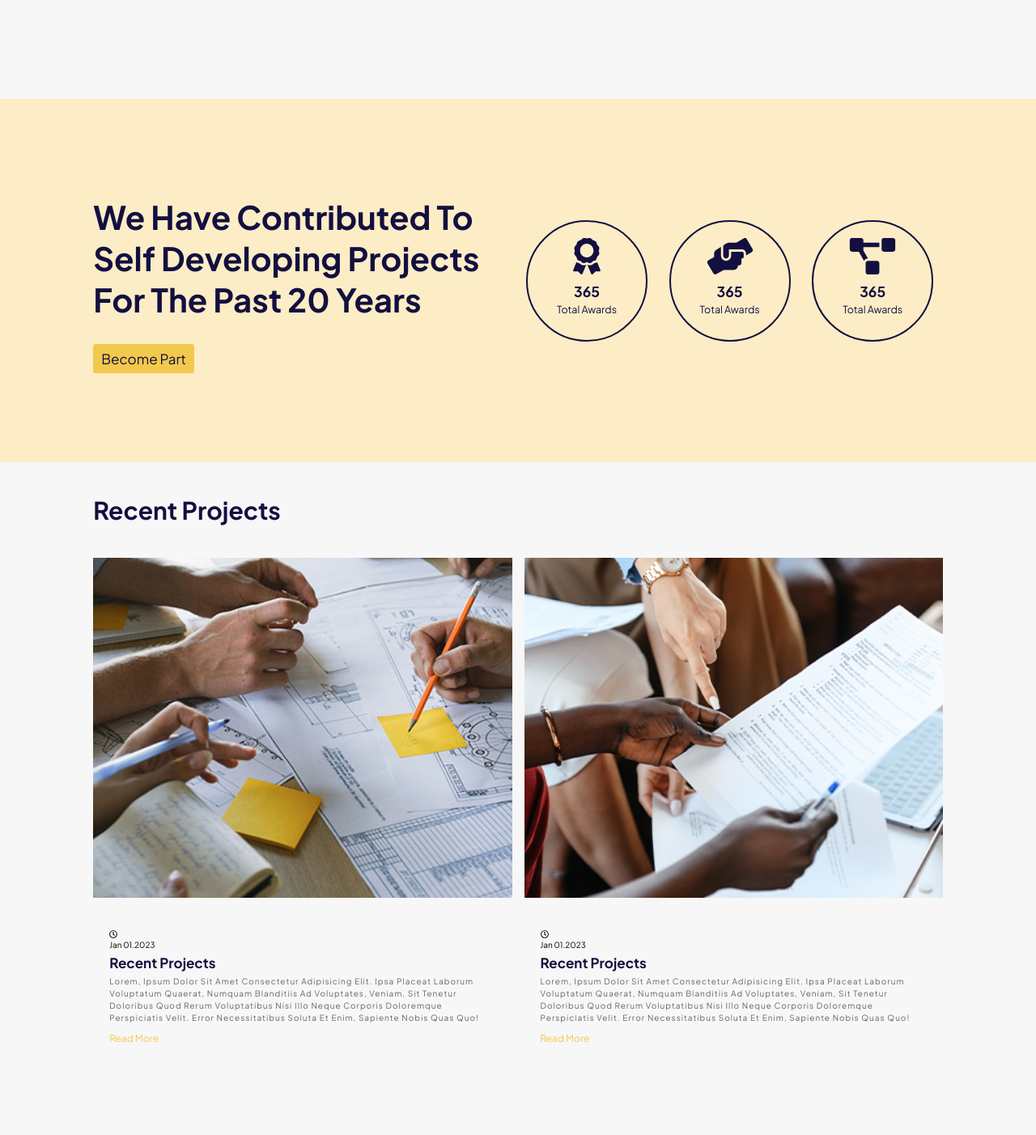
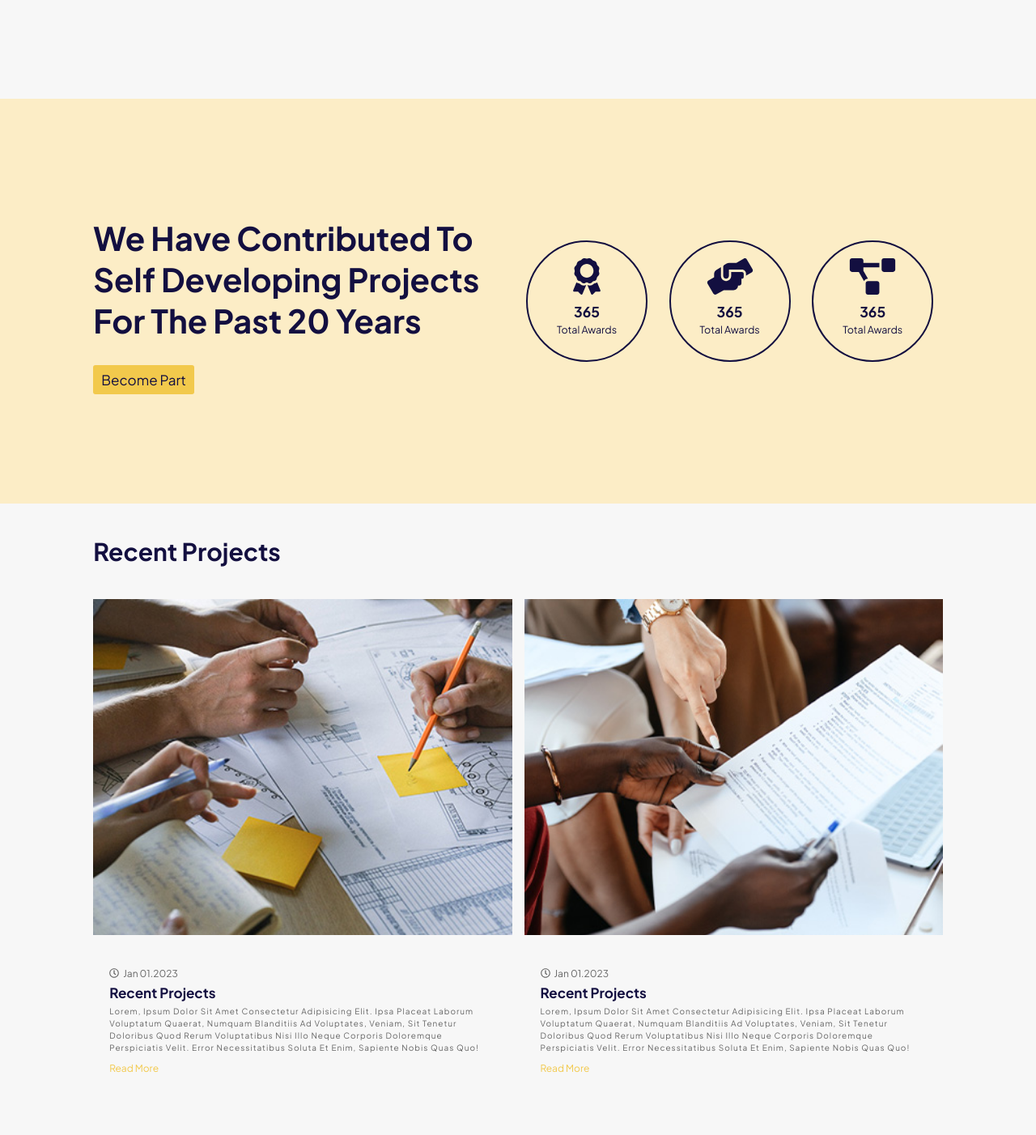
Before and after one commit to Surnmai/hon-adomako-ngo, a React (Create React App) app: page / in a window 1280 px wide. Shown: the part 1320-2722 px from the top of the page at 81% size. Built offline with nearby package versions, Linux system fonts and the light colour scheme.

Commit message:
correct time

```diff
--- a/src/css/index.css
+++ b/src/css/index.css
@@ -163,8 +163,7 @@ header .icons svg:hover {
   align-items: center;
   gap: 2rem;
   flex-wrap: wrap;
-  padding-top: 10rem;
-  padding-bottom: 10rem;
+  height: 50rem;
 }
 .frgBackground .content {
   flex: 1 1 40rem;
@@ -226,6 +225,13 @@ header .icons svg:hover {
   padding: 2rem 2rem 0rem;
   margin-top: 2rem;
 }
+.recent .container .box .content .time {
+  display: flex;
+  gap: 0.5rem;
+  align-items: center;
+  font-size: 1.2rem;
+  color: #666;
+}
 .recent .container .box .content .title {
   padding: 0.5rem 0;
   font-size: 1.7rem;
@@ -255,6 +261,7 @@ header .icons svg:hover {
   background-attachment: fixed;
   background-size: cover;
   position: relative;
+  height: 50rem;
 }
 .BackgroundImgBanner::before {
   content: "";
--- a/src/css/index.scss
+++ b/src/css/index.scss
@@ -195,8 +195,9 @@ header {
   align-items: center;
   gap: 2rem;
   flex-wrap: wrap;
-  padding-top: 10rem;
-  padding-bottom: 10rem;
+  height: 50rem;
+  // padding-top: 10rem;
+  // padding-bottom: 10rem;
 
   .content {
     flex: 1 1 40rem;
@@ -269,6 +270,7 @@ header {
         transition: 0.4s linear;
         cursor: pointer;
       }
+
       .image {
         height: 60%;
         img {
@@ -280,7 +282,13 @@ header {
       .content {
         padding: 2rem 2rem 0rem;
         margin-top: 2rem;
-
+        .time {
+          display: flex;
+          gap: 0.5rem;
+          align-items: center;
+          font-size: 1.2rem;
+          color: $light-color;
+        }
         .title {
           padding: 0.5rem 0;
           font-size: 1.7rem;
@@ -316,6 +324,7 @@ header {
   background-attachment: fixed;
   background-size: cover;
   position: relative;
+  height: 50rem;
 
   &::before {
     content: "";
@@ -342,8 +351,6 @@ header {
   .container {
     @include grid(35rem);
 
-    // padding: 2rem 0;
-    // overflow: hidden;
     .box {
       &:hover {
         box-shadow: $box-shadow1;
```
Also changed, not shown: 1 other file (tests, documents, lock files or other folders).
